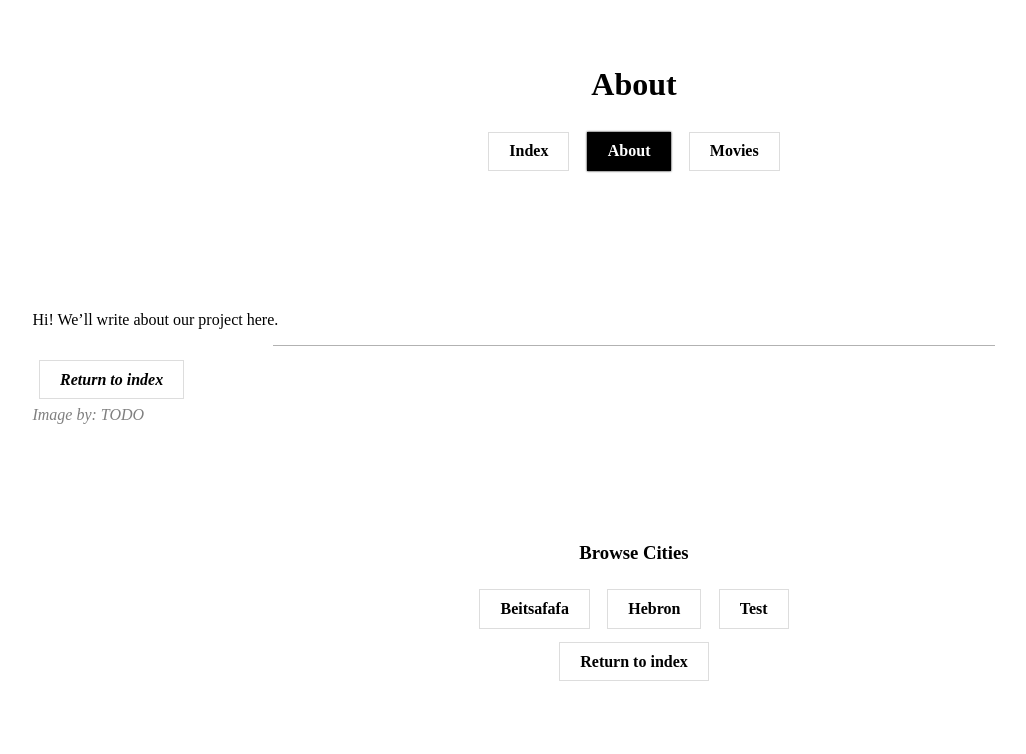
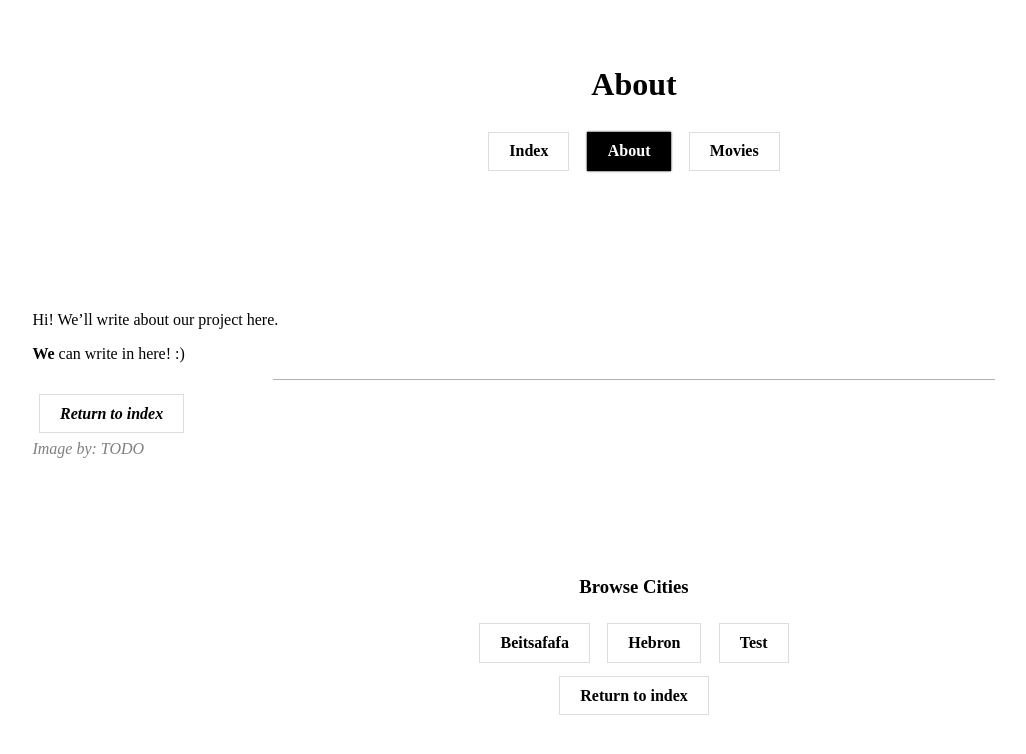
Before and after one commit to thepeopleofpalestine/thepeopleofpalestine.github.io, a Jekyll site: the page built from about.md, in a window 1280 px wide. Shown: the top 754 px of the page, without its empty margins (6-1032 px from the left). Built offline with Jekyll 4.4.1, drawn with Linux system fonts in a browser that asks for light colours; some web fonts are replaced.

Commit message:
Updated about.md

```diff
--- a/about.md
+++ b/about.md
@@ -6,3 +6,5 @@ image-credit: TODO
 ---
 
 Hi! We'll write about our project here.
+
+**We** can write in here! :)
```
